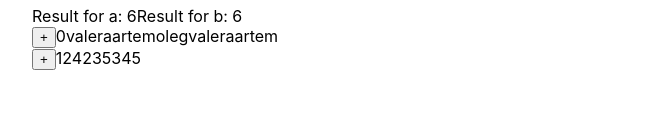
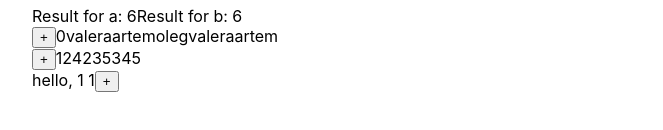
Before and after one commit to oleg-lego-lego/-kabzda_react, a React (Create React App) app: page / in a window 1280 px wide. Shown: the part 624-754 px from the top of the page, without its empty margins (308-971 px from the left). Built offline with nearby package versions, Linux system fonts and the light colour scheme.

Commit message:
add useEffect

```diff
--- a/src/App.tsx
+++ b/src/App.tsx
@@ -9,6 +9,7 @@
 import {Select} from "./components/Select/Select";
 import {DifficultUseMemo, HelpUseMemo} from "./components/UseMemo/UseMemoUseCallback";
 import {UseState} from "./components/UseState/UseState";
+import {UseEffect} from "./components/useEffect/useEffect";
 
 export type RatingValuePropsType = 0 | 1 | 2 | 3 | 4 | 5
 
@@ -43,6 +44,7 @@
             <DifficultUseMemo/>
             <HelpUseMemo/>
             <UseState/>
+            <UseEffect/>
         </div>
     );
 }
--- /dev/null
+++ b/src/components/useEffect/useEffect.tsx
@@ -0,0 +1,18 @@
+import React, {useEffect, useState} from 'react';
+
+export const UseEffect = () => {
+    const[fake, setFake] = useState(1)
+    const[counter, setCounter] = useState(1)
+    const changer = (state: number) =>  state + 1
+
+    useEffect(() => {
+        document.title = counter.toString()
+    },[counter])
+
+    return (
+        <div>
+            hello, {counter} {fake}
+            <button onClick={() => setFake(changer)}>+</button>
+        </div>
+    );
+};
```
